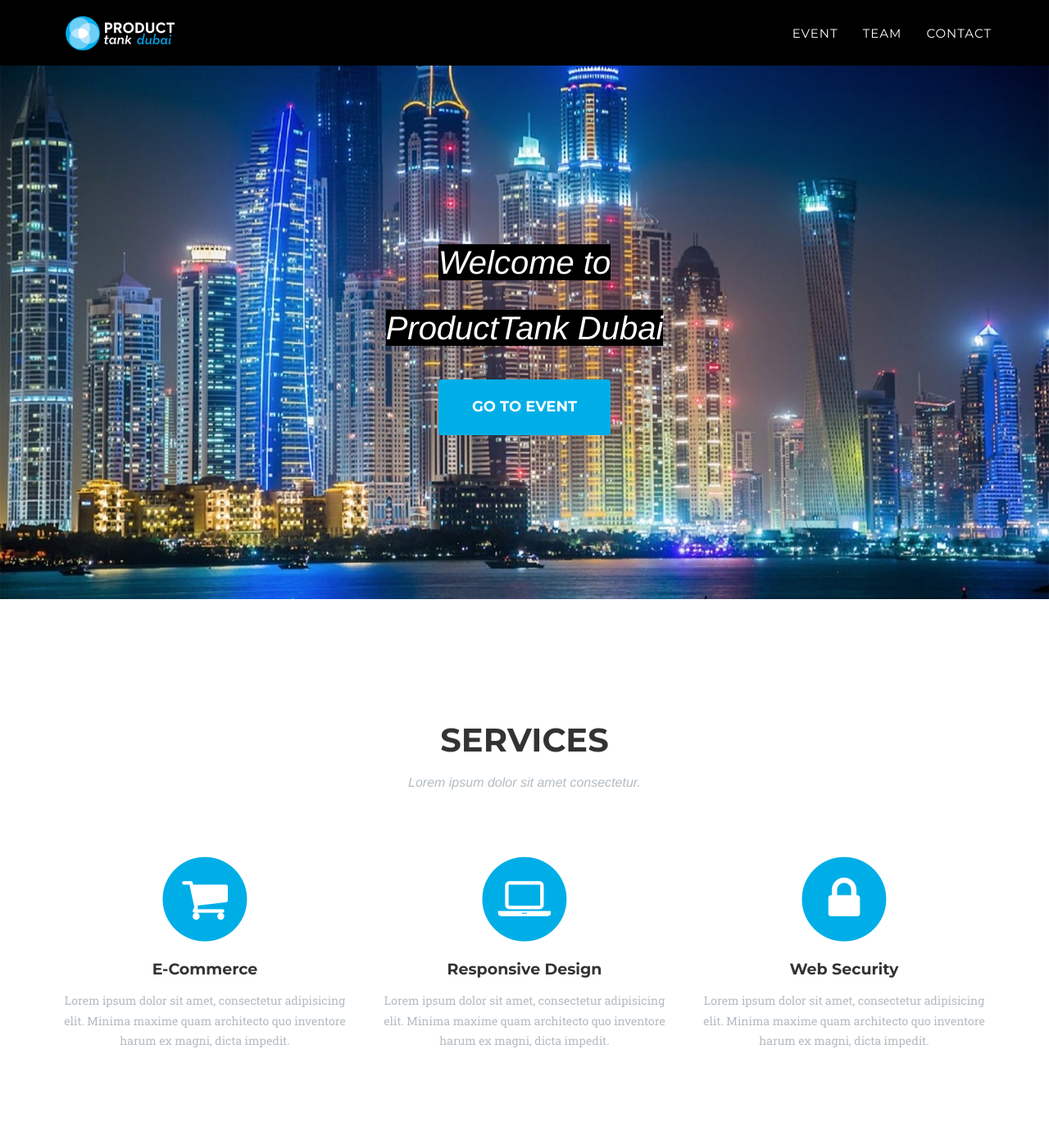
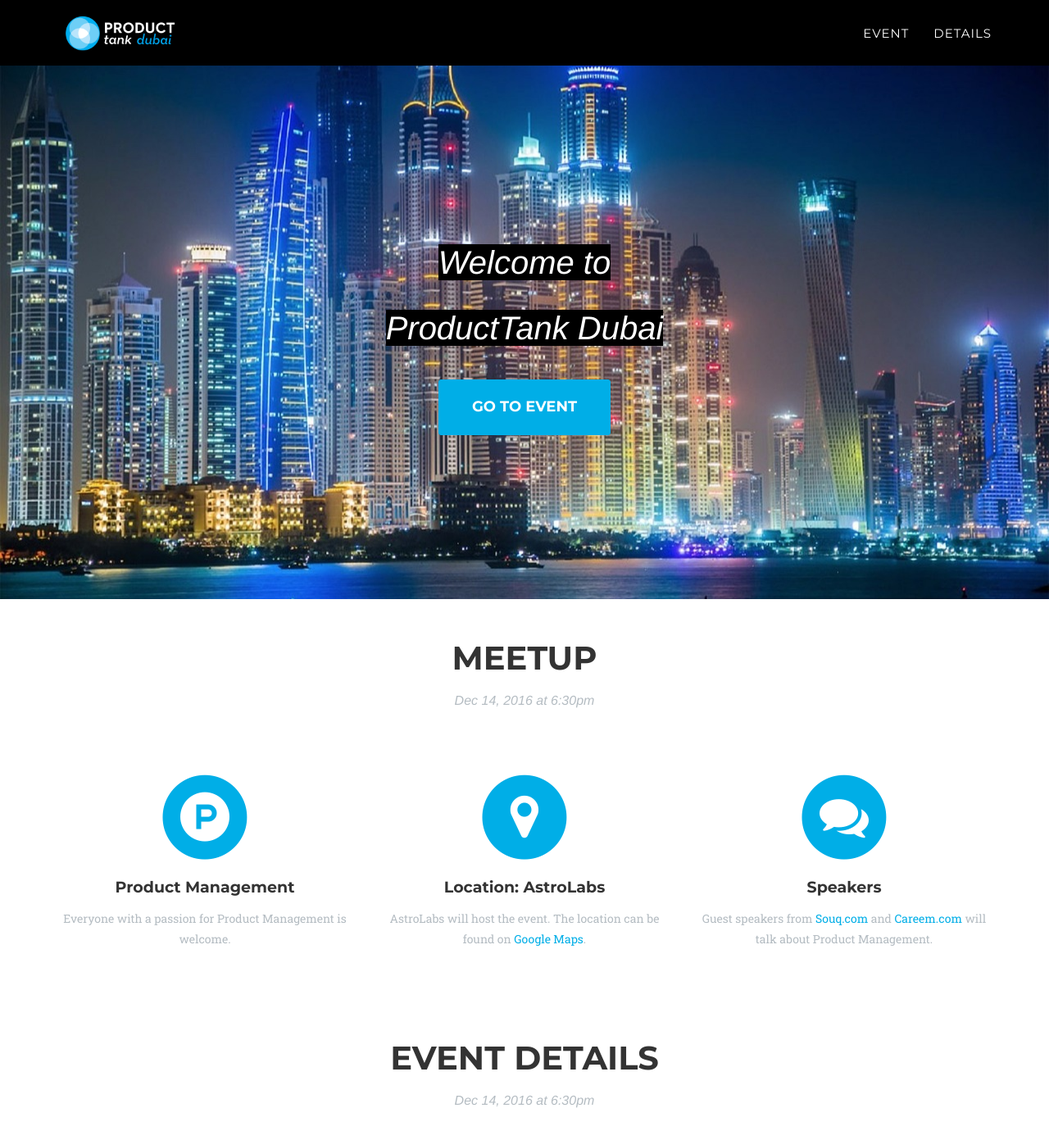
Before and after one commit to ProductDubai/productdubai.github.io, a Jekyll site: the page built from index.html, in a window 1280 px wide and 1400 px high. Shown: the top 1391 px of the window at 82% size. Built offline with Jekyll 4.4.1, drawn with Linux system fonts in a browser that asks for light colours; some web fonts are replaced; some of the changed text lies outside the part shown.

Commit message:
Added details for event in Dec 2016

```diff
--- a/_includes/css/agency.css
+++ b/_includes/css/agency.css
@@ -342,7 +342,7 @@ section h3.section-subheading {
 
 @media(min-width:768px) {
     section {
-        padding: 150px 0;
+        padding: 50px 0;
     }
 }
 
--- /dev/null
+++ b/_includes/details.html
@@ -0,0 +1,26 @@
+<!-- Services Section -->
+    <section id="details">
+        <div class="container">
+            <div class="row">
+                <div class="col-lg-12 text-center">
+                  <h2 class="section-heading">Event Details</h2>
+                  <h3 class="section-subheading text-muted">Dec 14, 2016 at 6:30pm</h3>
+                  <div style="margin: auto; max-width: 500px">
+                    <p><b>ProductTank Dubai</b> - We want to kick-off the Product Management Community in Dubai and UAE. ProductTank provides an opportunity for Product Managers in Dubai to exchange ideas and experiences about Product Development, Product Management, Product Design, UI, UX, Business Modelling, Metrics and all the other things that get us excited. </p>
+                    <p>The event includes talks from guest speakers on topics around Product Management. The second half is reserved for open discussion and networking opportunities among all participants. </p>
+                    <p></p><p></p>
+                    <p>For the start we got 2 amazing speakers:</p>
+                    <p>&bull; <b>Tamer Sabry</b>, VP of Product Management at Souq.com</p>
+                    <p>&bull; <b>Andreas H&auml;gglund</b>, Agile Manager at Careem.com</p>
+                    <p></p><p></p><p></p><br><br>
+                  </div>
+                  <div class="container">
+                    <div class="intro-text">
+                      <a href="https://www.meetup.com/ProductTank-Dubai/events/233973009/"  target="_blank" class="page-scroll btn btn-xl">RSVP now</a>
+                      <br><br><span class="intro-lead-in">Please go to <a href="https://www.meetup.com/ProductTank-Dubai/events/233973009/"  target="_blank">Meetup.com</a> to join the event.</span><br><br>
+                    </div>
+                  </div>
+                </div>
+            </div>
+        </div>
+    </section>
--- /dev/null
+++ b/_includes/event.html
@@ -0,0 +1,37 @@
+<!-- Services Section -->
+    <section id="event">
+        <div class="container">
+            <div class="row">
+                <div class="col-lg-12 text-center">
+                    <h2 class="section-heading">Meetup</h2>
+                    <h3 class="section-subheading text-muted">Dec 14, 2016 at 6:30pm</h3>
+                </div>
+            </div>
+            <div class="row text-center">
+                <div class="col-md-4">
+                    <span class="fa-stack fa-4x">
+                        <i class="fa fa-circle fa-stack-2x text-primary"></i>
+                        <i class="fa fa-product-hunt fa-stack-1x fa-inverse"></i>
+                    </span>
+                    <h4 class="service-heading">Product Management</h4>
+                    <p class="text-muted">Everyone with a passion for Product Management is welcome.</p>
+                </div>
+                <div class="col-md-4">
+                    <span class="fa-stack fa-4x">
+                        <i class="fa fa-circle fa-stack-2x text-primary"></i>
+                        <i class="fa fa-map-marker fa-stack-1x fa-inverse"></i>
+                    </span>
+                    <h4 class="service-heading">Location: AstroLabs</h4>
+                    <p class="text-muted">AstroLabs will host the event. The location can be found on <a href="https://goo.gl/maps/GZScrWjB7Eu" target="_blank">Google Maps</a>.</p>
+                </div>
+                <div class="col-md-4">
+                    <span class="fa-stack fa-4x">
+                        <i class="fa fa-circle fa-stack-2x text-primary"></i>
+                        <i class="fa fa-comments fa-stack-1x fa-inverse"></i>
+                    </span>
+                    <h4 class="service-heading">Speakers</h4>
+                    <p class="text-muted">Guest speakers from <a href="http://souq.com" target="_blank">Souq.com</a> and <a href="http://careem.com" target="_blank">Careem.com</a> will talk about Product Management.</p>
+                </div>
+            </div>
+        </div>
+    </section>
--- a/_includes/footer.html
+++ b/_includes/footer.html
@@ -2,7 +2,7 @@
         <div class="container">
             <div class="row">
                 <div class="col-md-4">
-                    <span class="copyright">&copy; {{ site.title }} {{ 'now' | date: "%Y" }}</span>
+                    <span class="copyright">&copy; {{ site.title }}</span>
                 </div>
                 <div class="col-md-4">
                     <ul class="list-inline social-buttons">
@@ -12,14 +12,15 @@
                         {% endfor %}
                     </ul>
                 </div>
-                <!-- <div class="col-md-4">
-                    <ul class="list-inline quicklinks">
+                <div class="col-md-4">
+                    <span class="list-inline">{{ 'now' | date: "%Y" }}</span>
+                    <!-- <ul class="list-inline quicklinks">
                         <li><a href="#">Privacy Policy</a>
                         </li>
                         <li><a href="#">Terms of Use</a>
                         </li>
-                    </ul>
-                </div> -->
+                    </ul> -->
+                </div>
             </div>
         </div>
     </footer>
--- a/_includes/header.html
+++ b/_includes/header.html
@@ -19,13 +19,10 @@
                         <a href="#page-top"></a>
                     </li>
                     <li>
-                        <a class="page-scroll" href="#services">Event</a>
+                        <a class="page-scroll" href="#event">Event</a>
                     </li>
                     <li>
-                        <a class="page-scroll" href="#team">Team</a>
-                    </li>
-                    <li>
-                        <a class="page-scroll" href="#contact">Contact</a>
+                        <a class="page-scroll" href="#details">Details</a>
                     </li>
                 </ul>
             </div>
@@ -39,7 +36,7 @@
         <div class="container">
             <div class="intro-text">
                 <span class="intro-lead-in"> Welcome to <br><br> ProductTank Dubai <br></span><br><br>
-                <a href="#services" class="page-scroll btn btn-xl">Go to Event</a>
+                <a href="#event" class="page-scroll btn btn-xl">Go to Event</a>
             </div>
         </div>
     </header>
--- a/_includes/services.html
+++ /dev/null
@@ -1,37 +0,0 @@
-<!-- Services Section -->
-    <section id="services">
-        <div class="container">
-            <div class="row">
-                <div class="col-lg-12 text-center">
-                    <h2 class="section-heading">Services</h2>
-                    <h3 class="section-subheading text-muted">Lorem ipsum dolor sit amet consectetur.</h3>
-                </div>
-            </div>
-            <div class="row text-center">
-                <div class="col-md-4">
-                    <span class="fa-stack fa-4x">
-                        <i class="fa fa-circle fa-stack-2x text-primary"></i>
-                        <i class="fa fa-shopping-cart fa-stack-1x fa-inverse"></i>
-                    </span>
-                    <h4 class="service-heading">E-Commerce</h4>
-                    <p class="text-muted">Lorem ipsum dolor sit amet, consectetur adipisicing elit. Minima maxime quam architecto quo inventore harum ex magni, dicta impedit.</p>
-                </div>
-                <div class="col-md-4">
-                    <span class="fa-stack fa-4x">
-                        <i class="fa fa-circle fa-stack-2x text-primary"></i>
-                        <i class="fa fa-laptop fa-stack-1x fa-inverse"></i>
-                    </span>
-                    <h4 class="service-heading">Responsive Design</h4>
-                    <p class="text-muted">Lorem ipsum dolor sit amet, consectetur adipisicing elit. Minima maxime quam architecto quo inventore harum ex magni, dicta impedit.</p>
-                </div>
-                <div class="col-md-4">
-                    <span class="fa-stack fa-4x">
-                        <i class="fa fa-circle fa-stack-2x text-primary"></i>
-                        <i class="fa fa-lock fa-stack-1x fa-inverse"></i>
-                    </span>
-                    <h4 class="service-heading">Web Security</h4>
-                    <p class="text-muted">Lorem ipsum dolor sit amet, consectetur adipisicing elit. Minima maxime quam architecto quo inventore harum ex magni, dicta impedit.</p>
-                </div>
-            </div>
-        </div>
-    </section>
--- a/_layouts/default.html
+++ b/_layouts/default.html
@@ -7,12 +7,13 @@
     <body id="page-top" class="index">
 
     {% include header.html %}
-    {% include services.html %}
-    {% include portfolio_grid.html %}
-    {% include about.html %}
-    {% include team.html %}
-    {% include clients.html %}
-    {% include contact.html %}
+    {% include event.html %}
+    {% include details.html %}
+    <!-- { % include portfolio_grid.html %} -->
+    <!-- { % include about.html %} -->
+    <!-- { % include team.html %} -->
+    <!-- { % include clients.html %} -->
+    <!-- { % include contact.html %} -->
     {% include footer.html %}
     {% include modals.html %}
     {% include js.html %}
```
